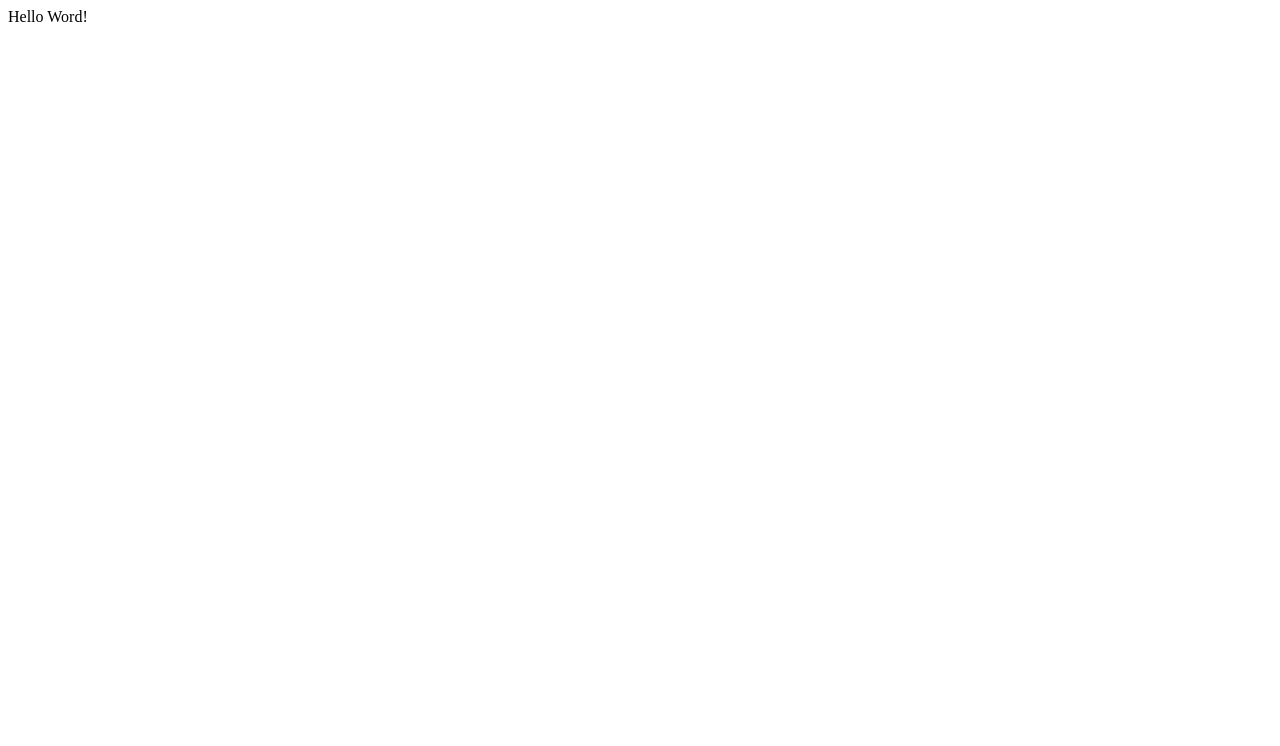
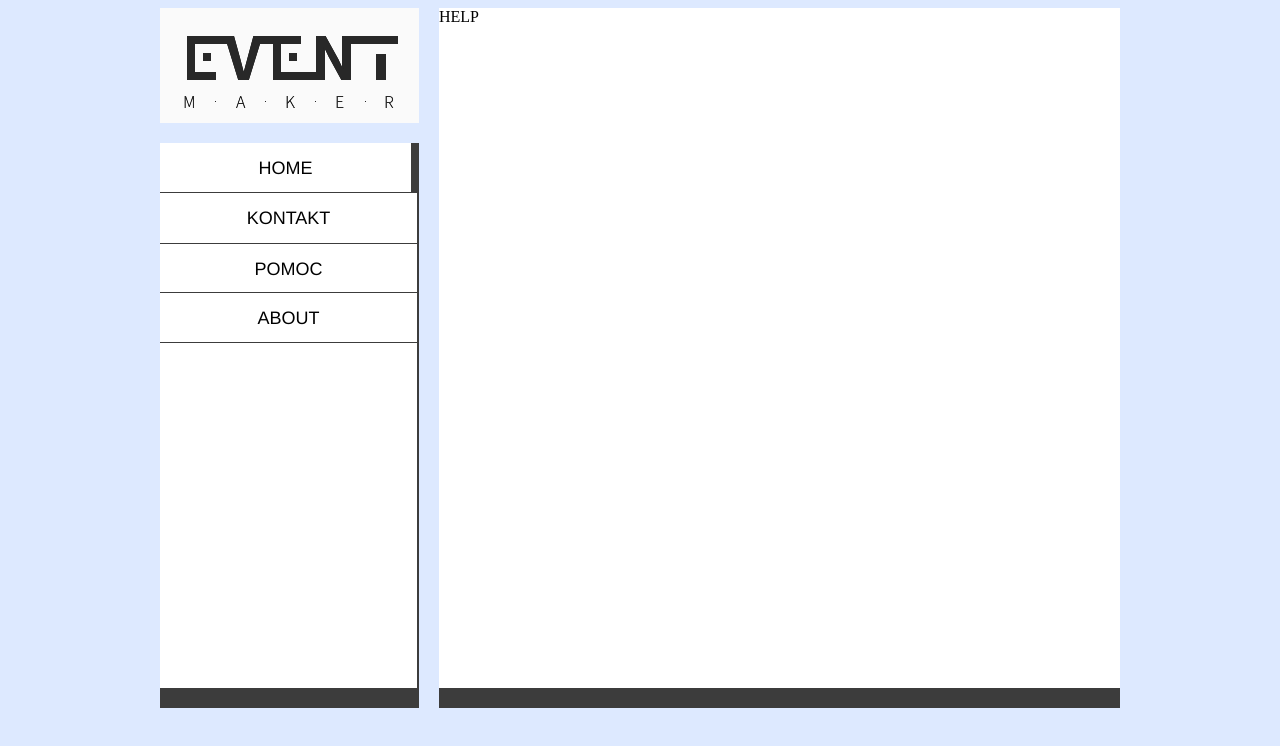
Before and after one commit to PerseiX/event-management, a website: page app/index.html at #!/help in a window 1280 px wide. Drawn offline with nearby package versions, Linux system fonts and the light colour scheme; some packages are replaced by stand-ins of ours; files that its build step writes are made by us from their sources.

Commit message:
Base views structure, angular routing based on ui-router

```diff
--- a/app/index.html
+++ b/app/index.html
@@ -5,13 +5,13 @@
 	<title>Event Management</title>
 
 	<script src="../bower_components/angular/angular.js" type="text/javascript"></script>
-	<script src="../bower_components/angular-ui-router/release/angular-ui-router.js" ></script>
+	<script src="../bower_components/angular-ui-router/release/angular-ui-router.js"></script>
 
 	<script src="js/min/main.min.js"></script>
 	<link rel="stylesheet" type="text/css" href="styles/main.css">
 
 </head>
-<body>
-	Hello Word!
+<body ng-app="eventmanagementApp">
+<div ui-view class="container"></div>
 </body>
 </html>
--- a/app/scripts/app.js
+++ b/app/scripts/app.js
@@ -1,4 +1,8 @@
 (function (angular) {
 	'use strict';
 
+	angular
+		.module('eventmanagementApp',[
+			'ui.router'
+		]);
 })(angular);
--- a/app/scripts/config/router.js
+++ b/app/scripts/config/router.js
@@ -1,4 +1,67 @@
 (function (angular) {
 	'use strict';
 
+	function AppRouterConfig($stateProvider) {
+		$stateProvider
+			.state('app', {
+				url: '',
+				abstract: true,
+				views: {
+					'@': {
+						templateUrl: 'views/main.html'
+					},
+					'navigation@app': {
+						templateUrl: 'views/navigation.html'
+					}
+				}
+			})
+			.state('app.content', {
+				abstract: true,
+				views: {
+					'main-content@app': {
+						templateUrl: 'views/main-content.html'
+					}
+				}
+			})
+			.state('app.content.home', {
+				url: '/',
+				views: {
+					'home@app.content': {
+						templateUrl: 'views/pages/home.html'
+					}
+				}
+			})
+			.state('app.content.help', {
+				url: '/help',
+				views: {
+					'help@app.content': {
+						templateUrl: 'views/pages/help.html'
+					}
+				}
+			})
+			.state('app.content.contact', {
+				url: 'contact',
+				views: {
+					'contact@app.content': {
+						templateUrl: 'views/pages/contact.html'
+					}
+				}
+			})
+			.state('app.content.about', {
+				url: 'about',
+				views: {
+					'about@app.content': {
+						templateUrl: 'views/pages/about.html'
+					}
+				}
+			});
+
+		return this;
+	}
+
+	angular
+		.module('eventmanagementApp')
+		.config(AppRouterConfig);
+	AppRouterConfig.$inject = ['$stateProvider'];
+
 })(angular);
--- a/app/styles/scss/_index.scss
+++ b/app/styles/scss/_index.scss
@@ -0,0 +1,97 @@
+body {
+	background-color: #dde9ff;
+
+}
+.container {
+	height: 700px;
+	display: flex;
+	width: 960px;
+	margin: 0 auto;
+	justify-content: space-between;
+
+	.left-container {
+		width: 259px;
+		position: relative;
+		height: 700px;
+
+		&:after {
+			content: "";
+			display: block;
+			background-color: #3c3c3c;
+			width: 100%;
+			height: 20px;
+			position: absolute;
+			bottom: 0;
+		}
+
+		.menu {
+			height: calc(100% - 135px);
+			background-color: white;
+			border-right: 2px solid #3c3c3c;
+		}
+		.menu ul {
+			list-style: none;
+			padding: 0;
+			text-align: center;
+
+			li {
+				box-sizing: border-box;
+				width: 100%;
+				height: 50px;
+				background-color: white;
+				border-top: 1px solid #3c3c3c;
+				border-left: 0;
+				border-bottom: 1px solid #3c3c3c;
+
+				a {
+					font-family: Helvetica;
+					font-size: 18px;
+					text-decoration: none;
+					line-height: 50px;
+					text-align: center;
+					color: black;
+					display: block;
+					height: 100%;
+					&:hover {
+						background-color: #ededed;
+					}
+				}
+
+				&:nth-child(2n) {
+					border-top: 0;
+					border-bottom: 0;
+				}
+
+				&:last-child {
+					border-bottom: 1px solid #3c3c3c;
+				}
+				&:first-child {
+					border-left: 0;
+					border-top: 0;
+				}
+			}
+
+			.active {
+				border-right: 6px solid #3c3c3c;
+			}
+		}
+	}
+
+	.right-container {
+		overflow: hidden;
+		width: 681px;
+		height: 700px;
+		background-color: white;
+		position: relative;
+
+		&:after {
+			content: "";
+			display: block;
+			background-color: #3c3c3c;
+			width: 100%;
+			height: 20px;
+			position: absolute;
+			bottom: 0;
+		}
+	}
+}
--- /dev/null
+++ b/app/views/main-content.html
@@ -0,0 +1,6 @@
+<div class="right-container">
+	<div ui-view="help"></div>
+	<div ui-view="home"></div>
+	<div ui-view="contact"></div>
+	<div ui-view="about"></div>
+</div>
--- /dev/null
+++ b/app/views/main.html
@@ -0,0 +1,2 @@
+<div ui-view="navigation"></div>
+<div ui-view="main-content"></div>
--- /dev/null
+++ b/app/views/navigation.html
@@ -0,0 +1,19 @@
+<div class="left-container">
+	<img id="logo" src="../assets/images/logo.png"/>
+	<nav class="menu">
+		<ul>
+			<li>
+				<a class="active" ui-sref="app.content.home">HOME</a>
+			</li>
+			<li>
+				<a ui-sref="app.content.contact">KONTAKT</a>
+			</li>
+			<li>
+				<a ui-sref="app.content.help">POMOC</a>
+			</li>
+			<li>
+				<a ui-sref="app.content.about">ABOUT</a>
+			</li>
+		</ul>
+	</nav>
+</div>
--- /dev/null
+++ b/app/views/pages/help.html
@@ -0,0 +1 @@
+HELP
--- a/gulpfile.js
+++ b/gulpfile.js
@@ -28,7 +28,8 @@ var gulp = require('gulp'),
 			server: {
 				baseDir: "app",
 				routes: {
-					"/bower_components": "bower_components"
+					"/bower_components": "bower_components",
+					"/assets": "assets"
 				}
 			}
 		})
```
Also changed, not shown: app/views/pages/about.html (added, +1 -0 lines), app/views/pages/contact.html (added, +1 -0 lines), app/views/pages/home.html (added, +1 -0 lines), assets/images/logo.png (added).
